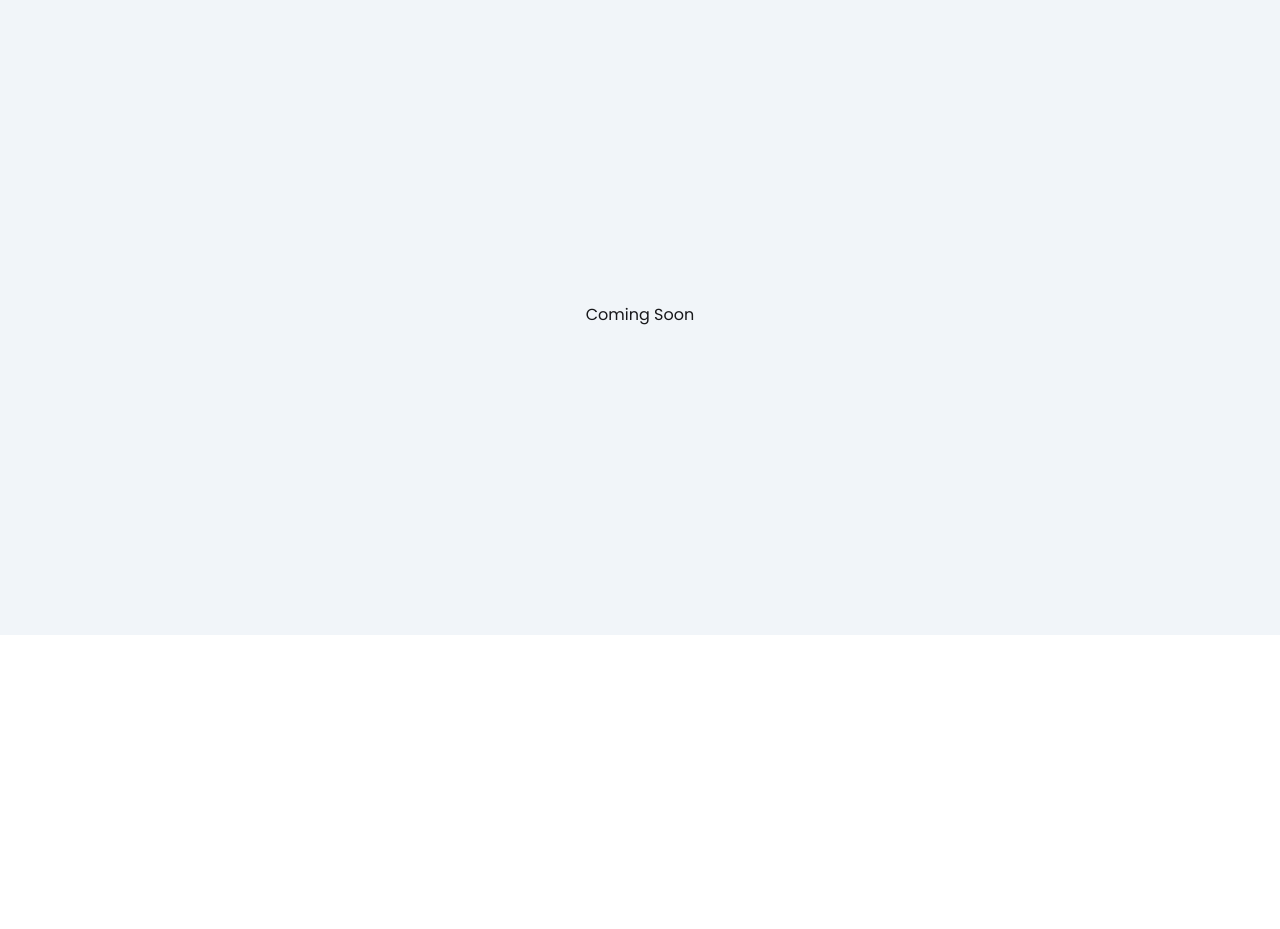
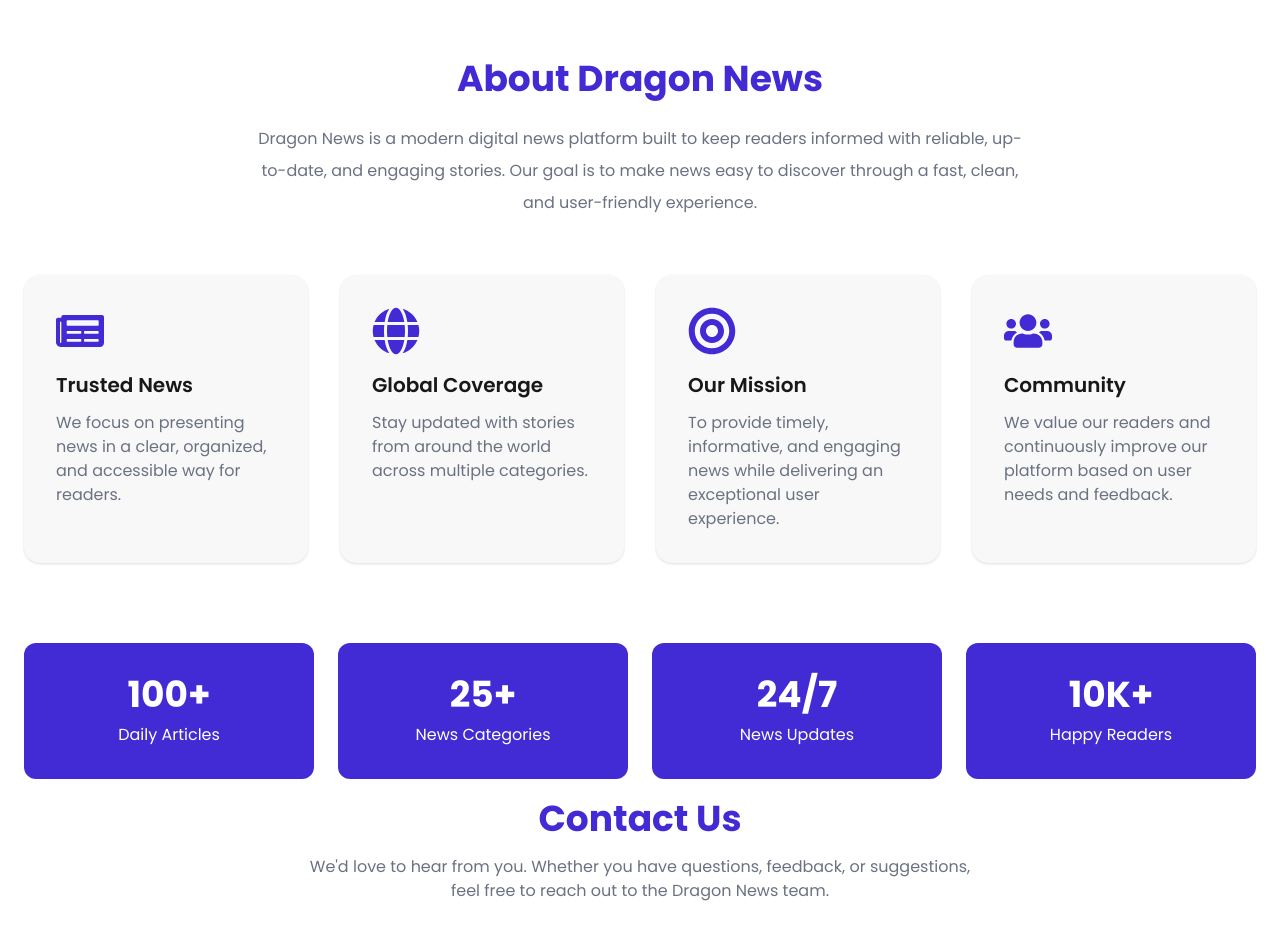
Before and after one commit to imNovel/dragon-news, a Next.js app: page /about-us in a window 1280 px wide. Shown: the part 320-1249 px from the top of the page. Before the commit the page ends 955 px from the top, so only its background shows below. Built offline with nearby package versions, Linux system fonts and the light colour scheme.

Commit message:
impplement about us

```diff
--- a/src/app/(main)/about-us/page.jsx
+++ b/src/app/(main)/about-us/page.jsx
@@ -1,15 +1,196 @@
-import React from 'react';
-export const metadata = {
-  title: "Dragon News - About Us",
+import { FaNewspaper, FaUsers, FaGlobe, FaBullseye , FaEnvelope, FaPhoneAlt, FaMapMarkerAlt} from "react-icons/fa";
+
+const AboutUs = () => {
+  return (
+    <section className="bg-base-100 py-16 px-6">
+      <div className="max-w-7xl mx-auto">
+        {/* Header */}
+        <div className="text-center max-w-3xl mx-auto">
+          <h2 className="text-4xl font-bold text-primary">About Dragon News</h2>
+          <p className="mt-6 text-gray-500 leading-8">
+            Dragon News is a modern digital news platform built to keep readers
+            informed with reliable, up-to-date, and engaging stories. Our goal
+            is to make news easy to discover through a fast, clean, and
+            user-friendly experience.
+          </p>
+        </div>
+
+        {/* Features */}
+        <div className="grid gap-8 mt-14 md:grid-cols-2 lg:grid-cols-4">
+          <div className="bg-base-200 rounded-2xl p-8 shadow hover:shadow-lg transition">
+            <FaNewspaper className="text-5xl text-primary mb-4" />
+            <h3 className="text-xl font-semibold mb-3">
+              Trusted News
+            </h3>
+            <p className="text-gray-500">
+              We focus on presenting news in a clear, organized, and accessible
+              way for readers.
+            </p>
+          </div>
+
+          <div className="bg-base-200 rounded-2xl p-8 shadow hover:shadow-lg transition">
+            <FaGlobe className="text-5xl text-primary mb-4" />
+            <h3 className="text-xl font-semibold mb-3">
+              Global Coverage
+            </h3>
+            <p className="text-gray-500">
+              Stay updated with stories from around the world across multiple
+              categories.
+            </p>
+          </div>
+
+          <div className="bg-base-200 rounded-2xl p-8 shadow hover:shadow-lg transition">
+            <FaBullseye className="text-5xl text-primary mb-4" />
+            <h3 className="text-xl font-semibold mb-3">
+              Our Mission
+            </h3>
+            <p className="text-gray-500">
+              To provide timely, informative, and engaging news while delivering
+              an exceptional user experience.
+            </p>
+          </div>
+
+          <div className="bg-base-200 rounded-2xl p-8 shadow hover:shadow-lg transition">
+            <FaUsers className="text-5xl text-primary mb-4" />
+            <h3 className="text-xl font-semibold mb-3">
+              Community
+            </h3>
+            <p className="text-gray-500">
+              We value our readers and continuously improve our platform based
+              on user needs and feedback.
+            </p>
+          </div>
+        </div>
+
+        {/* Stats */}
+        <div className="grid grid-cols-2 md:grid-cols-4 gap-6 mt-20">
+          <div className="bg-primary text-white rounded-xl p-8 text-center">
+            <h3 className="text-4xl font-bold">100+</h3>
+            <p className="mt-2">Daily Articles</p>
+          </div>
+
+          <div className="bg-primary text-white rounded-xl p-8 text-center">
+            <h3 className="text-4xl font-bold">25+</h3>
+            <p className="mt-2">News Categories</p>
+          </div>
+
+          <div className="bg-primary text-white rounded-xl p-8 text-center">
+            <h3 className="text-4xl font-bold">24/7</h3>
+            <p className="mt-2">News Updates</p>
+          </div>
+
+          <div className="bg-primary text-white rounded-xl p-8 text-center">
+            <h3 className="text-4xl font-bold">10K+</h3>
+            <p className="mt-2">Happy Readers</p>
+          </div>
+        </div>
+      </div>
+      <div className="max-w-7xl mx-auto">
+        {/* Section Heading */}
+        <div className="text-center max-w-2xl mx-auto mb-12 mt-5">
+          <h2 className="text-4xl font-bold text-primary">Contact Us</h2>
+          <p className="mt-4 text-gray-500">
+            We'd love to hear from you. Whether you have questions, feedback,
+            or suggestions, feel free to reach out to the Dragon News team.
+          </p>
+        </div>
+
+        <div className="grid lg:grid-cols-2 gap-10">
+          {/* Contact Information */}
+          <div className="bg-base-200 rounded-2xl p-8 shadow-lg">
+            <h3 className="text-2xl font-semibold mb-6">
+              Get in Touch
+            </h3>
+
+            <div className="space-y-6">
+              <div className="flex items-center gap-4">
+                <FaEnvelope className="text-primary text-2xl" />
+                <div>
+                  <h4 className="font-semibold">Email</h4>
+                  <p className="text-gray-500">
+                    support@dragonnews.com
+                  </p>
+                </div>
+              </div>
+
+              <div className="flex items-center gap-4">
+                <FaPhoneAlt className="text-primary text-2xl" />
+                <div>
+                  <h4 className="font-semibold">Phone</h4>
+                  <p className="text-gray-500">
+                    +880 1234-567890
+                  </p>
+                </div>
+              </div>
+
+              <div className="flex items-center gap-4">
+                <FaMapMarkerAlt className="text-primary text-2xl" />
+                <div>
+                  <h4 className="font-semibold">Address</h4>
+                  <p className="text-gray-500">
+                    Dhaka, Bangladesh
+                  </p>
+                </div>
+              </div>
+            </div>
+          </div>
+
+          {/* Contact Form */}
+          <div className="bg-base-200 rounded-2xl p-8 shadow-lg">
+            <form className="space-y-5">
+              <div>
+                <label className="label">
+                  <span className="label-text">Full Name</span>
+                </label>
+                <input
+                  type="text"
+                  placeholder="Enter your name"
+                  className="input input-bordered w-full"
+                />
+              </div>
+
+              <div>
+                <label className="label">
+                  <span className="label-text">Email</span>
+                </label>
+                <input
+                  type="email"
+                  placeholder="Enter your email"
+                  className="input input-bordered w-full"
+                />
+              </div>
+
+              <div>
+                <label className="label">
+                  <span className="label-text">Subject</span>
+                </label>
+                <input
+                  type="text"
+                  placeholder="Enter subject"
+                  className="input input-bordered w-full"
+                />
+              </div>
+
+              <div>
+                <label className="label">
+                  <span className="label-text">Message</span>
+                </label>
+                <textarea
+                  rows="5"
+                  placeholder="Write your message..."
+                  className="textarea textarea-bordered w-full"
+                ></textarea>
+              </div>
+
+              <button className="btn btn-primary w-full">
+                Send Message
+              </button>
+            </form>
+          </div>
+        </div>
+      </div>
+    </section>
+  );
 };
 
-
-const AboutUsPage = () => {
-    return (
-        <div className='container mx-auto text-center min-h-[80vh] flex justify-center items-center bg-slate-100'>
-            Coming Soon
-        </div>
-    );
-};
-
-export default AboutUsPage;
+export default AboutUs;
--- a/src/app/(main)/category/[id]/page.jsx
+++ b/src/app/(main)/category/[id]/page.jsx
@@ -1,6 +1,7 @@
 import LeftSideBar from '@/components/homepage/LeftSideBar';
 import NewsCard from '@/components/homepage/NewsCard';
 import RightSideBar from '@/components/homepage/RightSideBar';
+import AdvertisementModal from '@/components/shared/AdvertisementModal';
 import { getCategories, getNewsByCategoryId } from '@/lib/data';
 import React from 'react';
 
@@ -18,6 +19,7 @@ const NewsDetailsPage = async({params}) => {
         <LeftSideBar categories={categories} activeId={id} />
       </div>
       <div className="col-span-6">
+        <AdvertisementModal />
         <h2 className='font-semibold text-2xl'>Dragon News Home</h2>
         <div className="space-y-2">
         {
--- a/src/components/shared/Navbar.jsx
+++ b/src/components/shared/Navbar.jsx
@@ -17,10 +17,10 @@ const Navbar = () => {
           {" "}
           <NavLink href={"/about-us"}>About</NavLink>{" "}
         </li>
-        <li>
+        {/* <li>
           {" "}
           <NavLink href={"/career"}>Career</NavLink>{" "}
-        </li>
+        </li> */}
       </ul>
 
       <div className="flex items-center gap-2">
```
Also changed, not shown: src/app/api/auth/[...all]/route.js (line endings or trailing spaces).
